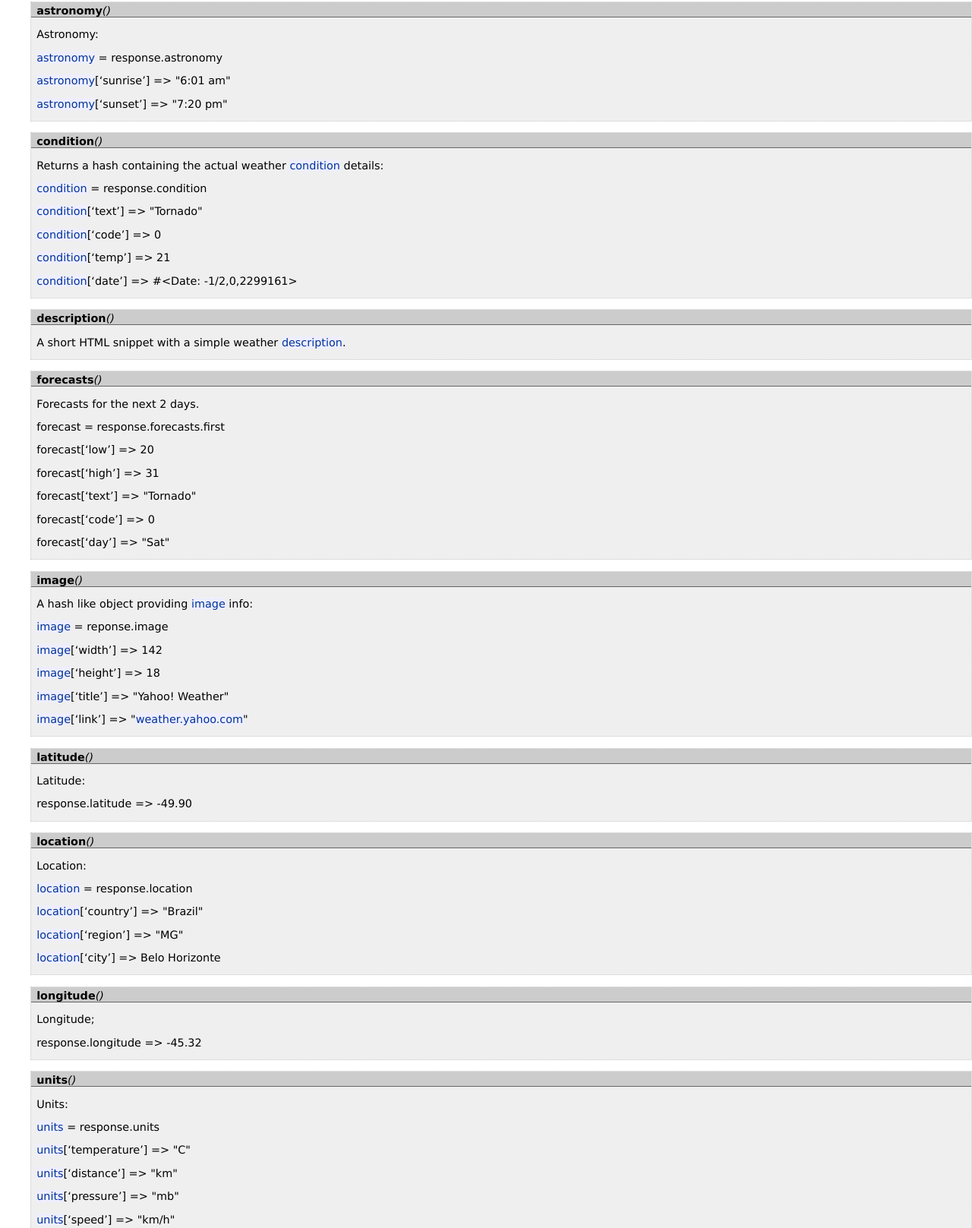
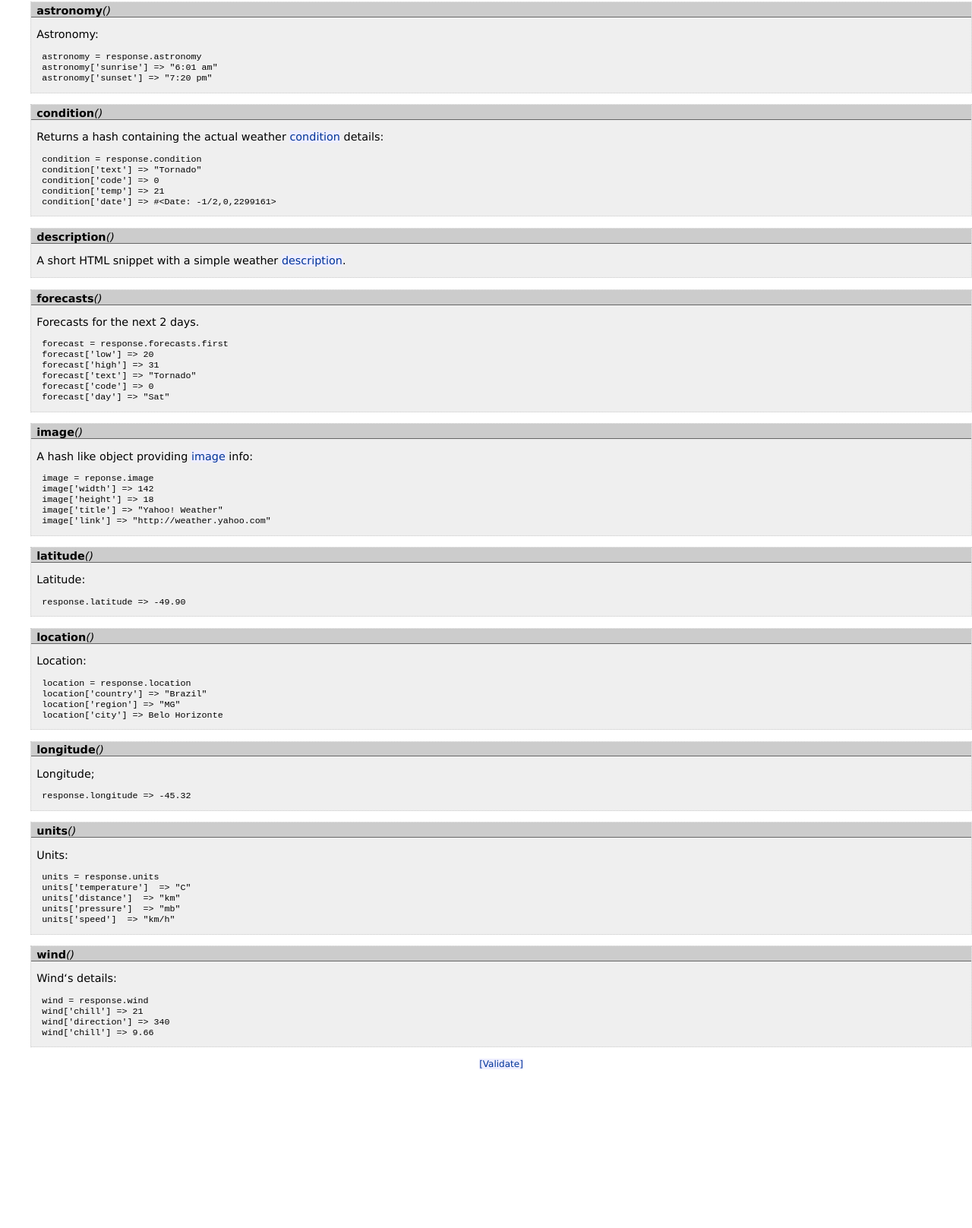
Before and after one commit to dlt/yahoo_weatherman, a plain HTML site: page doc/classes/Weatherman/Response.html in a window 1280 px wide. Shown: the part 398-2015 px from the top of the page at 76% size. After the commit the page ends 1820 px from the top, so only its background shows below. Drawn offline with Linux system fonts and the light colour scheme.

Commit message:
re-generated rdoc

```diff
--- a/doc/classes/Weatherman/Response.html
+++ b/doc/classes/Weatherman/Response.html
@@ -169,17 +169,11 @@ object-oriented way. We also use this classe to do the i18n stuff.
           <p>
 Astronomy:
 </p>
-<p>
-<a href="Response.html#M000009">astronomy</a> = response.astronomy
-</p>
-<p>
-<a href="Response.html#M000009">astronomy</a>[&#8216;sunrise&#8217;] =&gt;
-&quot;6:01 am&quot;
-</p>
-<p>
-<a href="Response.html#M000009">astronomy</a>[&#8216;sunset&#8217;] =&gt;
-&quot;7:20 pm&quot;
-</p>
+<pre>
+ astronomy = response.astronomy
+ astronomy['sunrise'] =&gt; &quot;6:01 am&quot;
+ astronomy['sunset'] =&gt; &quot;7:20 pm&quot;
+</pre>
         </div>
       </div>
 
@@ -198,23 +192,13 @@ Astronomy:
 Returns a hash containing the actual weather <a
 href="Response.html#M000004">condition</a> details:
 </p>
-<p>
-<a href="Response.html#M000004">condition</a> = response.condition
-</p>
-<p>
-<a href="Response.html#M000004">condition</a>[&#8216;text&#8217;] =&gt;
-&quot;Tornado&quot;
-</p>
-<p>
-<a href="Response.html#M000004">condition</a>[&#8216;code&#8217;] =&gt; 0
-</p>
-<p>
-<a href="Response.html#M000004">condition</a>[&#8216;temp&#8217;] =&gt; 21
-</p>
-<p>
-<a href="Response.html#M000004">condition</a>[&#8216;date&#8217;] =&gt;
-#&lt;Date: -1/2,0,2299161&gt;
-</p>
+<pre>
+ condition = response.condition
+ condition['text'] =&gt; &quot;Tornado&quot;
+ condition['code'] =&gt; 0
+ condition['temp'] =&gt; 21
+ condition['date'] =&gt; #&lt;Date: -1/2,0,2299161&gt;
+</pre>
         </div>
       </div>
 
@@ -250,24 +234,14 @@ href="Response.html#M000013">description</a>.
           <p>
 Forecasts for the next 2 days.
 </p>
-<p>
-forecast = response.forecasts.first
-</p>
-<p>
-forecast[&#8216;low&#8217;] =&gt; 20
-</p>
-<p>
-forecast[&#8216;high&#8217;] =&gt; 31
-</p>
-<p>
-forecast[&#8216;text&#8217;] =&gt; &quot;Tornado&quot;
-</p>
-<p>
-forecast[&#8216;code&#8217;] =&gt; 0
-</p>
-<p>
-forecast[&#8216;day&#8217;] =&gt; &quot;Sat&quot;
-</p>
+<pre>
+ forecast = response.forecasts.first
+ forecast['low'] =&gt; 20
+ forecast['high'] =&gt; 31
+ forecast['text'] =&gt; &quot;Tornado&quot;
+ forecast['code'] =&gt; 0
+ forecast['day'] =&gt; &quot;Sat&quot;
+</pre>
         </div>
       </div>
 
@@ -286,23 +260,13 @@ forecast[&#8216;day&#8217;] =&gt; &quot;Sat&quot;
 A hash like object providing <a href="Response.html#M000012">image</a>
 info:
 </p>
-<p>
-<a href="Response.html#M000012">image</a> = reponse.image
-</p>
-<p>
-<a href="Response.html#M000012">image</a>[&#8216;width&#8217;] =&gt; 142
-</p>
-<p>
-<a href="Response.html#M000012">image</a>[&#8216;height&#8217;] =&gt; 18
-</p>
-<p>
-<a href="Response.html#M000012">image</a>[&#8216;title&#8217;] =&gt;
-&quot;Yahoo! Weather&quot;
-</p>
-<p>
-<a href="Response.html#M000012">image</a>[&#8216;link&#8217;] =&gt;
-&quot;<a href="http://weather.yahoo.com">weather.yahoo.com</a>&quot;
-</p>
+<pre>
+ image = reponse.image
+ image['width'] =&gt; 142
+ image['height'] =&gt; 18
+ image['title'] =&gt; &quot;Yahoo! Weather&quot;
+ image['link'] =&gt; &quot;http://weather.yahoo.com&quot;
+</pre>
         </div>
       </div>
 
@@ -320,9 +284,9 @@ info:
           <p>
 Latitude:
 </p>
-<p>
-response.latitude =&gt; -49.90
-</p>
+<pre>
+ response.latitude =&gt; -49.90
+</pre>
         </div>
       </div>
 
@@ -340,21 +304,12 @@ response.latitude =&gt; -49.90
           <p>
 Location:
 </p>
-<p>
-<a href="Response.html#M000007">location</a> = response.location
-</p>
-<p>
-<a href="Response.html#M000007">location</a>[&#8216;country&#8217;] =&gt;
-&quot;Brazil&quot;
-</p>
-<p>
-<a href="Response.html#M000007">location</a>[&#8216;region&#8217;] =&gt;
-&quot;MG&quot;
-</p>
-<p>
-<a href="Response.html#M000007">location</a>[&#8216;city&#8217;] =&gt; Belo
-Horizonte
-</p>
+<pre>
+ location = response.location
+ location['country'] =&gt; &quot;Brazil&quot;
+ location['region'] =&gt; &quot;MG&quot;
+ location['city'] =&gt; Belo Horizonte
+</pre>
         </div>
       </div>
 
@@ -372,9 +327,9 @@ Horizonte
           <p>
 Longitude;
 </p>
-<p>
-response.longitude =&gt; -45.32
-</p>
+<pre>
+ response.longitude =&gt; -45.32
+</pre>
         </div>
       </div>
 
@@ -392,25 +347,13 @@ response.longitude =&gt; -45.32
           <p>
 Units:
 </p>
-<p>
-<a href="Response.html#M000008">units</a> = response.units
-</p>
-<p>
-<a href="Response.html#M000008">units</a>[&#8216;temperature&#8217;] =&gt;
-&quot;C&quot;
-</p>
-<p>
-<a href="Response.html#M000008">units</a>[&#8216;distance&#8217;] =&gt;
-&quot;km&quot;
-</p>
-<p>
-<a href="Response.html#M000008">units</a>[&#8216;pressure&#8217;] =&gt;
-&quot;mb&quot;
-</p>
-<p>
-<a href="Response.html#M000008">units</a>[&#8216;speed&#8217;] =&gt;
-&quot;km/h&quot;
-</p>
+<pre>
+ units = response.units
+ units['temperature']  =&gt; &quot;C&quot;
+ units['distance']  =&gt; &quot;km&quot;
+ units['pressure']  =&gt; &quot;mb&quot;
+ units['speed']  =&gt; &quot;km/h&quot;
+</pre>
         </div>
       </div>
 
@@ -428,18 +371,12 @@ Units:
           <p>
 Wind&#8216;s details:
 </p>
-<p>
-<a href="Response.html#M000005">wind</a> = response.wind
-</p>
-<p>
-<a href="Response.html#M000005">wind</a>[&#8216;chill&#8217;] =&gt; 21
-</p>
-<p>
-<a href="Response.html#M000005">wind</a>[&#8216;direction&#8217;] =&gt; 340
-</p>
-<p>
-<a href="Response.html#M000005">wind</a>[&#8216;chill&#8217;] =&gt; 9.66
-</p>
+<pre>
+ wind = response.wind
+ wind['chill'] =&gt; 21
+ wind['direction'] =&gt; 340
+ wind['chill'] =&gt; 9.66
+</pre>
         </div>
       </div>
 
```
Also changed, not shown: doc/classes/Weatherman/Response.src/M000004.html (+1 -1 lines), doc/classes/Weatherman/Response.src/M000005.html (+1 -1 lines), doc/classes/Weatherman/Response.src/M000006.html (+1 -1 lines), doc/classes/Weatherman/Response.src/M000007.html (+1 -1 lines), doc/classes/Weatherman/Response.src/M000008.html (+1 -1 lines), doc/classes/Weatherman/Response.src/M000009.html (+1 -1 lines), doc/classes/Weatherman/Response.src/M000010.html (+1 -1 lines), doc/classes/Weatherman/Response.src/M000011.html (+1 -1 lines), doc/classes/Weatherman/Response.src/M000012.html (+1 -1 lines), doc/classes/Weatherman/Response.src/M000013.html (+1 -1 lines), doc/files/README_rdoc.html (+7 -1 lines), doc/files/lib/response_rb.html (+1 -1 lines), 2 other files.
